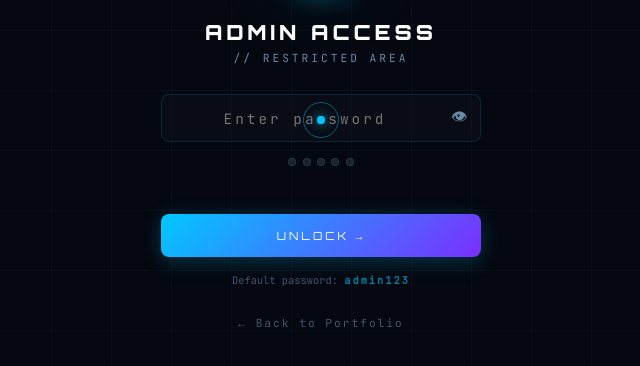
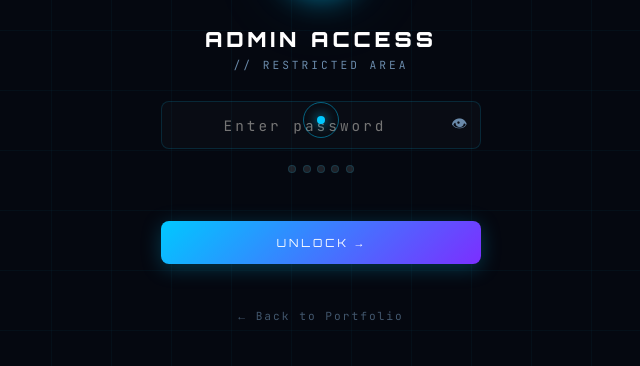
Before and after one commit to SID-cmd-sk/sidharth-portfolio, a plain HTML site: page admin.html in a window 1280 px wide. Shown: the part 280-646 px from the top of the page, without its empty margins (319-959 px from the left). Drawn offline with Linux system fonts and the light colour scheme.

Commit message:
Remove default password from admin.html
Removed default password display from the admin page.

```diff
--- a/admin.html
+++ b/admin.html
@@ -216,7 +216,7 @@
       <div class="lock-attempts" id="lock-attempts"></div>
       <div class="lock-error" id="lock-error"></div>
       <button class="lock-btn" onclick="tryUnlock()">UNLOCK →</button>
-      <div class="lock-hint">Default password: <strong style="color:var(--neon);letter-spacing:2px;">admin123</strong></div>
+      <div class="lock-hint"><strong style="color:var(--neon);letter-spacing:2px;"></strong></div>
     </div>
     <a href="index.html" style="font-family:var(--font-mono);font-size:.7rem;letter-spacing:2px;color:var(--text-dim);opacity:.6;">← Back to Portfolio</a>
   </div>
@@ -425,7 +425,7 @@
               <button class="btn btn-primary" onclick="changePassword()">Change Password</button>
             </div>
             <p style="font-size:.75rem;color:var(--text-dim);margin-top:1rem;line-height:1.6;">
-              Password is stored in browser localStorage. Default is <code style="color:var(--neon);">admin123</code>.<br/>
+              Password is stored in browser localStorage. Default is <code style="color:var(--neon);"></code>.<br/>
               For production, implement server-side authentication.
             </p>
           </div>
```
